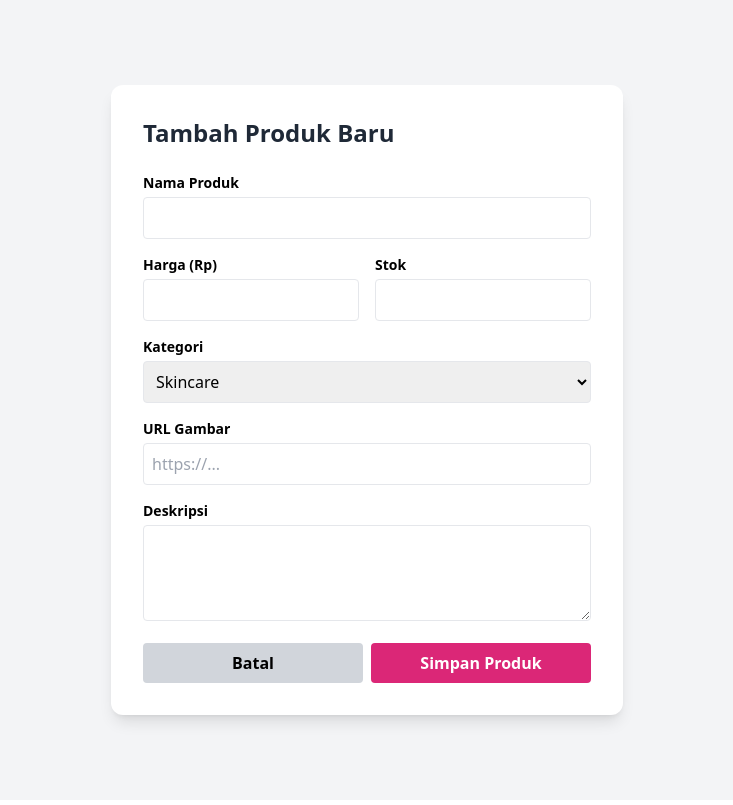
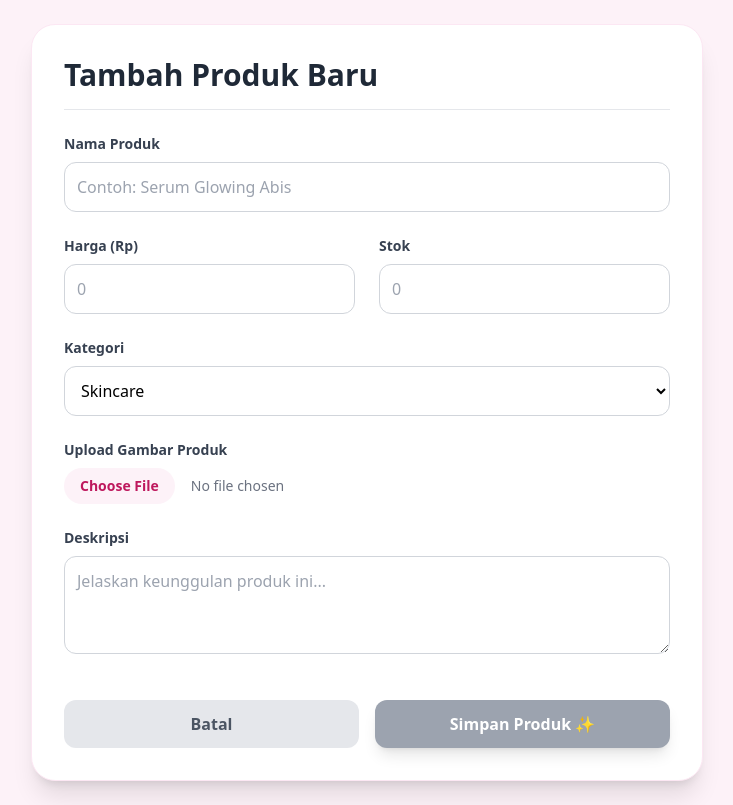
Before and after one commit to alfifebri/Gaya-Beauty-App, a React (Vite) app in the folder gaya-beauty-frontend/: page /products/create in a window 1280 px wide. Shown: the whole page, without its empty margins (273-1006 px from the left). Built offline with nearby package versions, Linux system fonts and the light colour scheme.

Commit message:
fix:Tambah Fitur upload gambar AddProduct

```diff
--- a/gaya-beauty-frontend/src/pages/AddProduct.jsx
+++ b/gaya-beauty-frontend/src/pages/AddProduct.jsx
@@ -2,138 +2,229 @@ import { useState } from 'react'
 import { useNavigate } from 'react-router-dom'
 import axios from 'axios'
 
-export default function AddProduct() {
+function AddProduct() {
   const navigate = useNavigate()
-  const [loading, setLoading] = useState(false)
-  const [form, setForm] = useState({
-    name: '',
-    price: '',
-    stock: '',
-    category: 'Skincare',
-    image_url: '',
-    description: '',
-  })
 
-  const handleChange = (e) => {
-    setForm({ ...form, [e.target.name]: e.target.value })
+  // --- STATE ---
+  const [name, setName] = useState('')
+  const [price, setPrice] = useState('')
+  const [stock, setStock] = useState('')
+  const [category, setCategory] = useState('Skincare')
+  const [imageUrl, setImageUrl] = useState('') // Link hasil upload
+  const [description, setDescription] = useState('')
+
+  // State untuk Loading
+  const [isUploading, setIsUploading] = useState(false)
+  const [isSubmitting, setIsSubmitting] = useState(false)
+
+  // --- 1. FUNGSI UPLOAD KE IMGUR (MAGIC NYA DISINI) ---
+  const handleImageUpload = async (e) => {
+    const file = e.target.files[0]
+    if (!file) return
+
+    setIsUploading(true)
+    const formData = new FormData()
+    formData.append('image', file)
+
+    try {
+      // Kita "numpang" upload ke Imgur biar dapet Link Gratis
+      // Client-ID ini public demo, kalau limit habis bisa bikin akun Imgur sendiri
+      const res = await axios.post('https://api.imgur.com/3/image', formData, {
+        headers: { Authorization: 'Client-ID 87c679a957242df' },
+      })
+
+      // Ambil Link dari Imgur, simpan ke State
+      setImageUrl(res.data.data.link)
+      alert('Gambar berhasil di-upload! ✨')
+    } catch (err) {
+      console.error(err)
+      alert(
+        'Gagal upload gambar. Coba file yang lebih kecil atau format JPG/PNG.'
+      )
+    } finally {
+      setIsUploading(false)
+    }
   }
 
+  // --- 2. FUNGSI SIMPAN KE DATABASE KITA ---
   const handleSubmit = async (e) => {
     e.preventDefault()
-    setLoading(true)
 
-    // Ambil Token Admin (Kalau lo simpen token pas login)
-    // Kalau belum ada sistem token, backend lo mungkin nolak (Error 401).
-    // Tapi kita coba kirim dulu.
+    // Validasi
+    if (!name || !price || !stock || !imageUrl) {
+      return alert('Semua data (termasuk gambar) wajib diisi ya Bos!')
+    }
+
+    setIsSubmitting(true)
+    const token = localStorage.getItem('admin_token') // Ambil token admin
 
     try {
-      await axios.post(`${import.meta.env.VITE_API_URL}/products`, {
-        name: form.name,
-        price: parseInt(form.price),
-        stock: parseInt(form.stock),
-        category: form.category,
-        image_url: form.image_url,
-        description: form.description,
-      })
-      alert('✅ Produk Berhasil Ditambahkan!')
+      await axios.post(
+        `${import.meta.env.VITE_API_URL}/products`,
+        {
+          name,
+          price: parseInt(price),
+          stock: parseInt(stock),
+          category,
+          image_url: imageUrl, // Kirim Link hasil upload Imgur tadi
+          description,
+        },
+        {
+          headers: { Authorization: `Bearer ${token}` }, // Tempel Token Biar Gak 401
+        }
+      )
+
+      alert('Produk Berhasil Ditambahkan! 🚀')
       navigate('/admin') // Balik ke Dashboard
-    } catch (error) {
-      console.error(error)
-      alert('Gagal nambah produk. Pastikan lo udah Login Admin!')
+    } catch (err) {
+      console.error(err)
+      if (err.response?.status === 401) {
+        alert('Sesi Admin habis. Silakan Login ulang!')
+        navigate('/login')
+      } else {
+        alert('Gagal simpan produk. Cek koneksi backend.')
+      }
     } finally {
-      setLoading(false)
+      setIsSubmitting(false)
     }
   }
 
   return (
-    <div className="min-h-screen bg-gray-100 flex items-center justify-center p-4">
-      <div className="bg-white p-8 rounded-xl shadow-lg w-full max-w-lg">
-        <h2 className="text-2xl font-bold mb-6 text-gray-800">
+    <div className="min-h-screen bg-pink-50 flex items-center justify-center p-6 font-sans">
+      <div className="bg-white w-full max-w-2xl p-8 rounded-3xl shadow-xl border border-pink-100">
+        <h2 className="text-3xl font-extrabold text-gray-800 mb-6 border-b pb-4">
           Tambah Produk Baru
         </h2>
 
-        <form onSubmit={handleSubmit} className="space-y-4">
+        <form onSubmit={handleSubmit} className="space-y-6">
+          {/* NAMA PRODUK */}
           <div>
-            <label className="block text-sm font-bold mb-1">Nama Produk</label>
+            <label className="block text-sm font-bold text-gray-700 mb-2">
+              Nama Produk
+            </label>
             <input
               type="text"
-              name="name"
-              onChange={handleChange}
-              className="w-full border p-2 rounded"
-              required
+              value={name}
+              onChange={(e) => setName(e.target.value)}
+              className="w-full p-3 rounded-xl border border-gray-300 focus:border-pink-500 focus:ring-2 focus:ring-pink-200 outline-none transition"
+              placeholder="Contoh: Serum Glowing Abis"
             />
           </div>
 
-          <div className="grid grid-cols-2 gap-4">
+          <div className="grid grid-cols-2 gap-6">
+            {/* HARGA */}
             <div>
-              <label className="block text-sm font-bold mb-1">Harga (Rp)</label>
+              <label className="block text-sm font-bold text-gray-700 mb-2">
+                Harga (Rp)
+              </label>
               <input
                 type="number"
-                name="price"
-                onChange={handleChange}
-                className="w-full border p-2 rounded"
-                required
+                value={price}
+                onChange={(e) => setPrice(e.target.value)}
+                className="w-full p-3 rounded-xl border border-gray-300 focus:border-pink-500 outline-none"
+                placeholder="0"
               />
             </div>
+            {/* STOK */}
             <div>
-              <label className="block text-sm font-bold mb-1">Stok</label>
+              <label className="block text-sm font-bold text-gray-700 mb-2">
+                Stok
+              </label>
               <input
                 type="number"
-                name="stock"
-                onChange={handleChange}
-                className="w-full border p-2 rounded"
-                required
+                value={stock}
+                onChange={(e) => setStock(e.target.value)}
+                className="w-full p-3 rounded-xl border border-gray-300 focus:border-pink-500 outline-none"
+                placeholder="0"
               />
             </div>
           </div>
 
+          {/* KATEGORI */}
           <div>
-            <label className="block text-sm font-bold mb-1">Kategori</label>
+            <label className="block text-sm font-bold text-gray-700 mb-2">
+              Kategori
+            </label>
             <select
-              name="category"
-              onChange={handleChange}
-              className="w-full border p-2 rounded"
+              value={category}
+              onChange={(e) => setCategory(e.target.value)}
+              className="w-full p-3 rounded-xl border border-gray-300 focus:border-pink-500 outline-none bg-white"
             >
               <option value="Skincare">Skincare</option>
               <option value="Makeup">Makeup</option>
-              <option value="Parfum">Parfum</option>
+              <option value="Bodycare">Bodycare</option>
+              <option value="Haircare">Haircare</option>
             </select>
           </div>
 
+          {/* 🔥 UPLOAD GAMBAR (FITUR BARU) 🔥 */}
           <div>
-            <label className="block text-sm font-bold mb-1">URL Gambar</label>
-            <input
-              type="text"
-              name="image_url"
-              placeholder="https://..."
-              onChange={handleChange}
-              className="w-full border p-2 rounded"
+            <label className="block text-sm font-bold text-gray-700 mb-2">
+              Upload Gambar Produk
+            </label>
+            <div className="flex items-center gap-4">
+              <input
+                type="file"
+                accept="image/*"
+                onChange={handleImageUpload}
+                disabled={isUploading}
+                className="block w-full text-sm text-gray-500 file:mr-4 file:py-2 file:px-4 file:rounded-full file:border-0 file:text-sm file:font-semibold file:bg-pink-50 file:text-pink-700 hover:file:bg-pink-100 transition"
+              />
+              {isUploading && (
+                <span className="text-sm text-pink-500 animate-pulse font-bold">
+                  Mengupload... ⏳
+                </span>
+              )}
+            </div>
+
+            {/* Preview Gambar */}
+            {imageUrl && (
+              <div className="mt-3 p-2 border border-gray-200 rounded-xl inline-block">
+                <img
+                  src={imageUrl}
+                  alt="Preview"
+                  className="h-32 rounded-lg object-cover"
+                />
+                <p className="text-xs text-green-600 mt-1 font-bold">
+                  ✅ Gambar Siap!
+                </p>
+              </div>
+            )}
+          </div>
+
+          {/* DESKRIPSI */}
+          <div>
+            <label className="block text-sm font-bold text-gray-700 mb-2">
+              Deskripsi
+            </label>
+            <textarea
+              rows="3"
+              value={description}
+              onChange={(e) => setDescription(e.target.value)}
+              className="w-full p-3 rounded-xl border border-gray-300 focus:border-pink-500 outline-none"
+              placeholder="Jelaskan keunggulan produk ini..."
             />
           </div>
 
-          <div>
-            <label className="block text-sm font-bold mb-1">Deskripsi</label>
-            <textarea
-              name="description"
-              onChange={handleChange}
-              className="w-full border p-2 rounded h-24"
-            ></textarea>
-          </div>
-
-          <div className="flex gap-2 mt-6">
+          {/* TOMBOL AKSI */}
+          <div className="flex gap-4 pt-4">
             <button
               type="button"
               onClick={() => navigate('/admin')}
-              className="w-1/2 bg-gray-300 py-2 rounded font-bold"
+              className="flex-1 py-3 rounded-xl font-bold text-gray-600 bg-gray-200 hover:bg-gray-300 transition"
             >
               Batal
             </button>
             <button
               type="submit"
-              disabled={loading}
-              className="w-1/2 bg-pink-600 text-white py-2 rounded font-bold hover:bg-pink-700"
+              disabled={isSubmitting || isUploading || !imageUrl}
+              className={`flex-1 py-3 rounded-xl font-bold text-white shadow-lg transition ${
+                isSubmitting || !imageUrl
+                  ? 'bg-gray-400 cursor-not-allowed'
+                  : 'bg-pink-600 hover:bg-pink-700 hover:shadow-pink-300'
+              }`}
             >
-              {loading ? 'Menyimpan...' : 'Simpan Produk'}
+              {isSubmitting ? 'Menyimpan...' : 'Simpan Produk ✨'}
             </button>
           </div>
         </form>
@@ -141,3 +232,5 @@ export default function AddProduct() {
     </div>
   )
 }
+
+export default AddProduct
```
